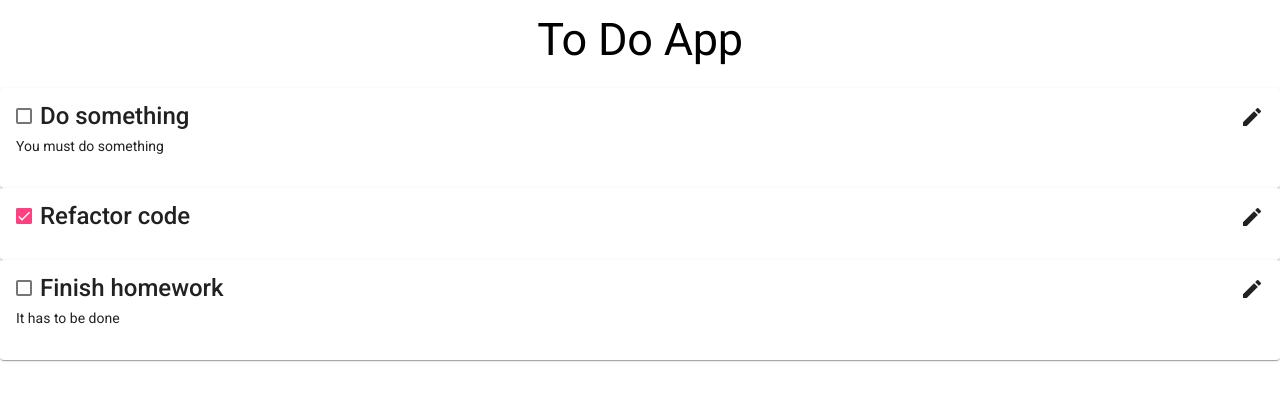
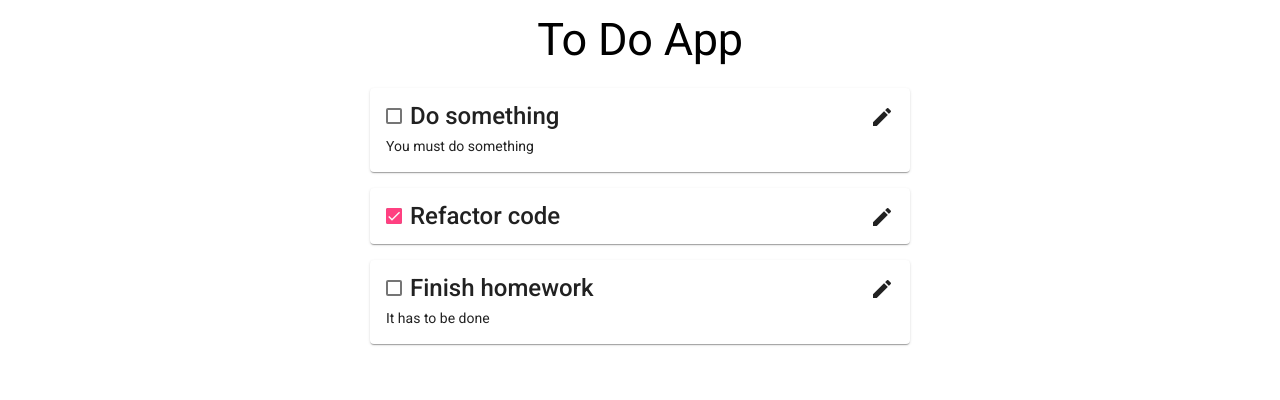
Before and after one commit to GabrielMajeri/todo-mvc-angular-spring, an Angular app in the folder client/: page / in a window 1280 px wide. Shown: the top 400 px of the page. Built offline with nearby package versions, Linux system fonts and the light colour scheme.

Commit message:
Improve to do cards layout

```diff
--- a/client/src/app/app.component.css
+++ b/client/src/app/app.component.css
@@ -2,3 +2,9 @@
   text-align: center;
   margin: 1rem 0 1.5rem;
 }
+
+app-to-do-list {
+  display: block;
+  max-width: 540px;
+  margin: auto;
+}
--- a/client/src/app/to-do-card/to-do-card.component.css
+++ b/client/src/app/to-do-card/to-do-card.component.css
@@ -1,5 +1,16 @@
 mat-card {
   position: relative;
+
+  margin-bottom: 1rem;
+}
+
+mat-card-title {
+  margin-bottom: 0;
+}
+
+mat-card-content {
+  margin-top: 8px;
+  margin-bottom: 0;
 }
 
 button.edit {
--- a/client/src/app/to-do-card/to-do-card.component.html
+++ b/client/src/app/to-do-card/to-do-card.component.html
@@ -1,10 +1,12 @@
-<mat-card>
+<mat-card [class.mat-elevation-z8]>
   <mat-card-title>
     <mat-checkbox [(ngModel)]="toDo.done" [disabled]="!editable">
       {{ toDo.name }}
     </mat-checkbox>
   </mat-card-title>
-  <mat-card-content>{{ toDo.description }}</mat-card-content>
+  <mat-card-content *ngIf="toDo.description">
+    {{ toDo.description }}
+  </mat-card-content>
   <button
     *ngIf="editable"
     mat-icon-button
```
